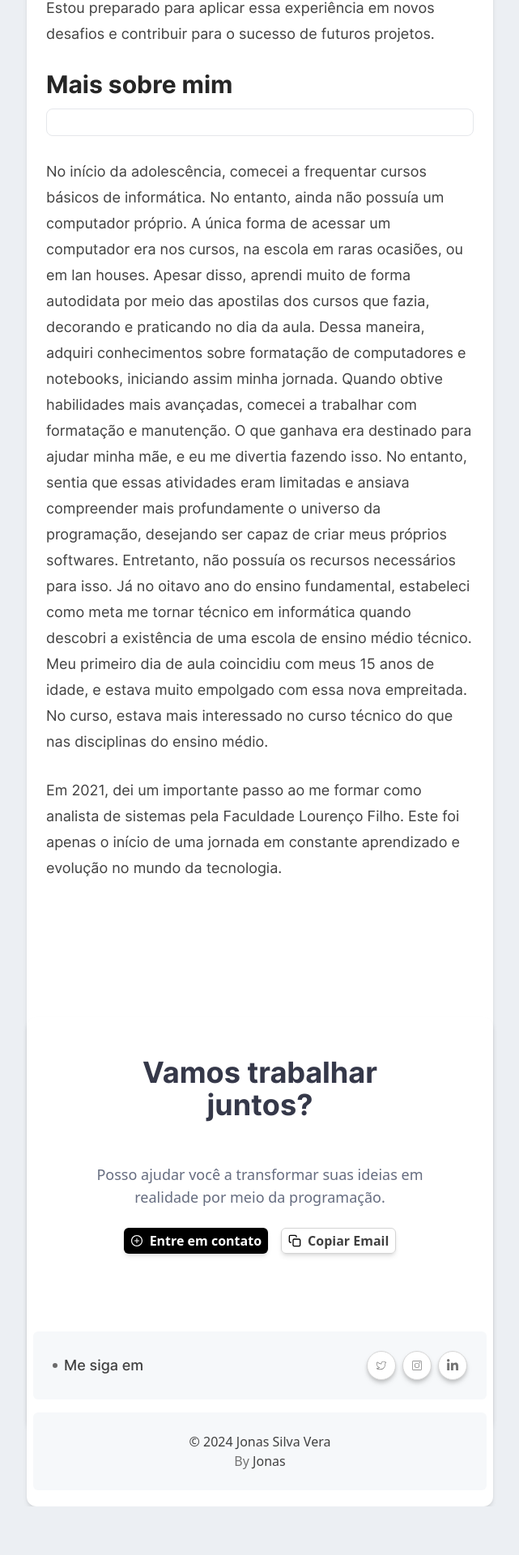
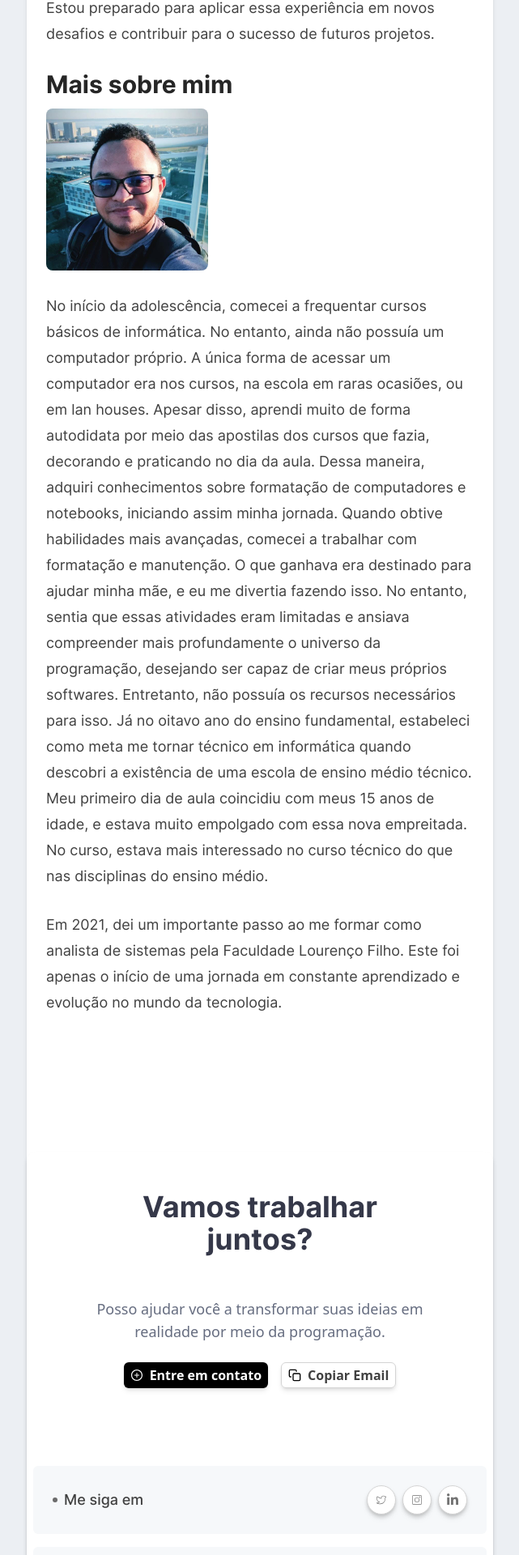
Before and after one commit to JonasVera/myprofile, a Next.js app: page /about in a window 1280 px wide. Shown: the part 518-2438 px from the top of the page at 81% size, without its empty margins (319-960 px from the left). Before the commit the page ends 2378 px from the top, so only its background shows below. Built offline with nearby package versions, Linux system fonts and the light colour scheme.

Commit message:
feat: details

```diff
--- a/app/Footer/page.jsx
+++ b/app/Footer/page.jsx
@@ -73,16 +73,16 @@ function FooterPage() {
                         </div>
 
                         <div className="flex gap-x-2">
-                            <div className="border-neutral-300 bg-white dark:bg-[#373737] dark:border-none shadow-md drop-shadow-md border  w-9 h-9 px-2 rounded-full flex items-center justify-center gap-x-1 ">
+                            <Link href="https://twitter.com/jns_vera" target="__blank" className="border-neutral-300 bg-white dark:bg-[#373737] dark:border-none shadow-md drop-shadow-md border  w-9 h-9 px-2 rounded-full flex items-center justify-center gap-x-1 ">
                                 <CiTwitter className="text-neutral-500 dark:text-white" />
-                            </div>
-                            <div className="border-neutral-300 bg-white shadow-md drop-shadow-md border dark:bg-[#373737]  dark:border-none w-9 h-9 px-2 rounded-full flex items-center justify-center gap-x-1 ">
+                            </Link>
+                            <Link  href="https://www.instagram.com/jonnas.dev/" target="__blank"  className="border-neutral-300 bg-white shadow-md drop-shadow-md border dark:bg-[#373737]  dark:border-none w-9 h-9 px-2 rounded-full flex items-center justify-center gap-x-1 ">
                                 <CiInstagram className="text-neutral-500 dark:text-white" />
-                            </div>{" "}
+                            </Link>{" "}
 
-                            <div className="border-neutral-300 bg-white shadow-md drop-shadow-md border dark:bg-[#373737]  dark:border-none w-9 h-9 px-2 rounded-full flex items-center justify-center gap-x-1  ">
+                            <Link  href="https://www.linkedin.com/in/jonas-silva-vera-817b46192/" target="__blank"  className="border-neutral-300 bg-white shadow-md drop-shadow-md border dark:bg-[#373737]  dark:border-none w-9 h-9 px-2 rounded-full flex items-center justify-center gap-x-1  ">
                                 <FaLinkedinIn className="text-neutral-500 dark:text-white" />
-                            </div>
+                            </Link>
                         </div>
                     </div>
                 </div>
--- a/app/about/page.jsx
+++ b/app/about/page.jsx
@@ -60,10 +60,17 @@ function Page() {
             Mais sobre mim
           </motion.h1>
 
-          <div className="p-4  rounded-lg dark:bg-[#373737] bg-white border dark:border-neutral-700/70">
-
-          </div>
-
+          <motion.img
+            initial={{ y: 100, opacity: 0 }}
+            animate={{
+              y: 0,
+              opacity: 1,
+              transition: { duration: 0.4, delay: 0.3 },
+            }}
+            className="h-[200px] object-cover rounded-lg"
+            src="./img/profile.jpeg"
+            alt=""
+          />
           <motion.p
             initial={{ y: 100, opacity: 0 }}
             whileInView={{
--- a/app/page.js
+++ b/app/page.js
@@ -11,6 +11,7 @@ import { motion } from "framer-motion";
 import { profileData } from "./utils/profileData";
 import React, { useEffect, useState } from 'react';
 import { GrValidate } from "react-icons/gr";
+import FooterPage from "./Footer/page";
 
 export default function Home() {
 
@@ -118,15 +119,15 @@ export default function Home() {
                         <span className="absolute flex items-center justify-center w-4 h-4 bg-teal-200 rounded-full -start-2 ring-4 ring-white dark:ring-[#28C780] dark:bg-white">
                         <GrValidate />
                           </span>
-                          <h3 className="flex items-center mb-1 text-lg font-semibold text-gray-900 dark:text-white"> {experiencia.cargo} | {experiencia.empresa}
+                          <h3 className="flex items-center mb-1 text-lg font-semibold text-gray-900 dark:text-white"> {experiencia.cargo}
                           </h3>
+                          <span className="block mb-2 text-sm font-normal leading-none text-gray-400 dark:text-gray-500">{experiencia.empresa}</span>
                           <time className="block mb-2 text-sm font-normal leading-none text-gray-400 dark:text-gray-500">{experiencia.periodo}</time>
 
                           <div
 
                             dangerouslySetInnerHTML={{ __html: experiencia && experiencia.descricao }}
                           ></div>
-
 
 
                         </li>
@@ -145,7 +146,7 @@ export default function Home() {
                           <span className="absolute flex items-center justify-center w-4 h-4 bg-teal-200 rounded-full -start-2 ring-4 ring-white dark:ring-[#28C780] dark:bg-white">
                                <LiaCertificateSolid />
                           </span>
-                          <p className="flex mb-1 items-centerp px-2 text-lg  text-gray-900 dark:text-white" dangerouslySetInnerHTML={{ __html: qualificacoes }}>
+                          <p className="flex mb-1 items-centerp px-2 text-sm  text-gray-900 dark:text-white" dangerouslySetInnerHTML={{ __html: qualificacoes }}>
                           </p>
                         </li>
                       </ol>
@@ -158,6 +159,8 @@ export default function Home() {
             </div>
           </div>
         </div>
+
+        <FooterPage />
       </motion.div>
     </>
   );
```
Also changed, not shown: public/img/profile.jpeg (added).
